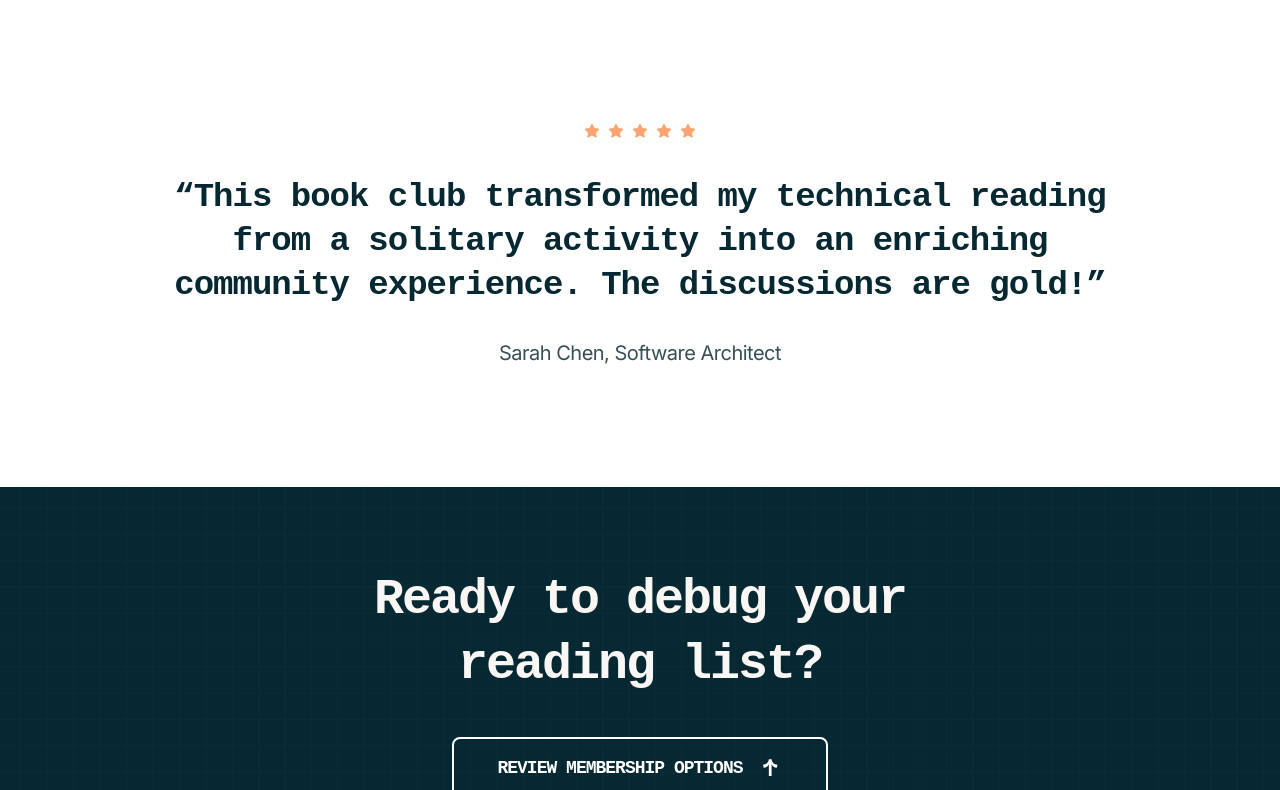
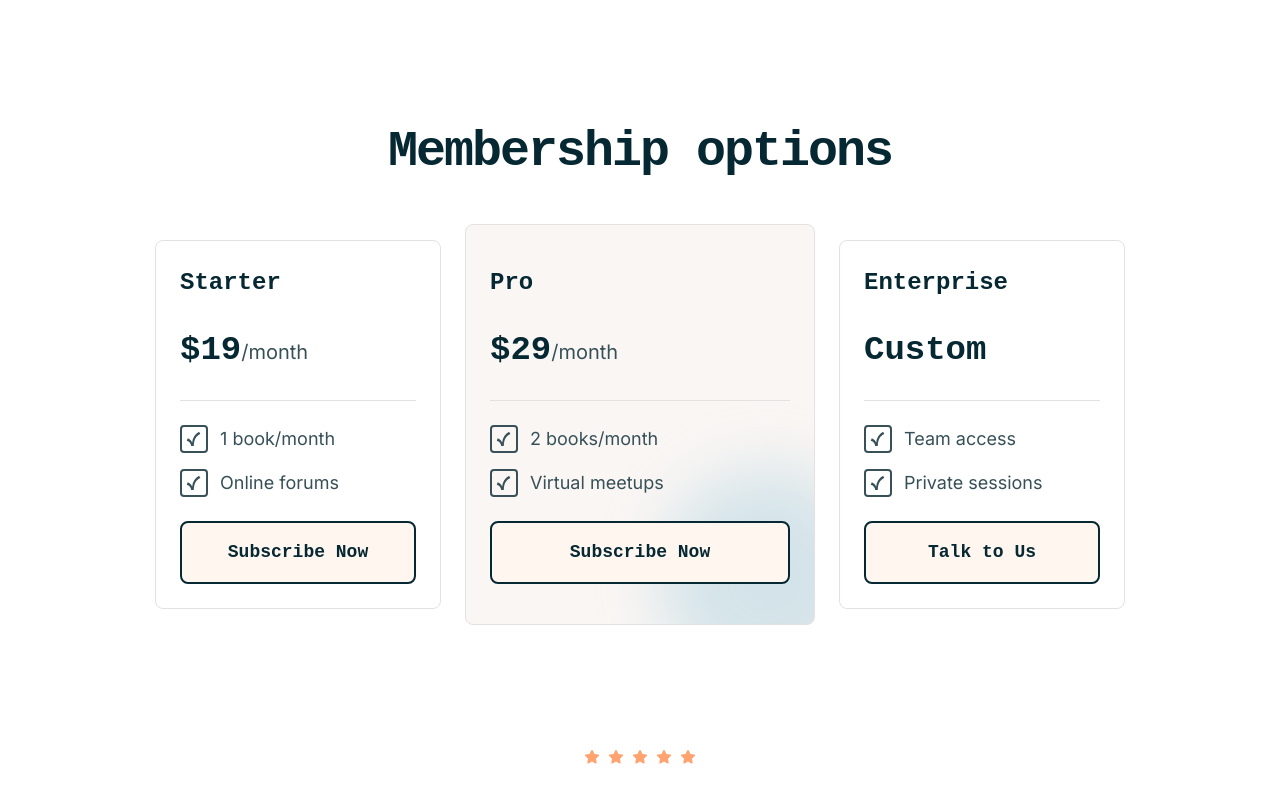
Before and after one commit to dev-rome/FM-Tech-Book-Landing-Page, a React (Vite) app: page / in a window 1280 px wide. Shown: the part 2666-3456 px from the top of the page. Built offline with nearby package versions, Linux system fonts and the light colour scheme; a web font is replaced by a local one.

Commit message:
add Membership section with MembershipCard component and glow pattern
Co-Authored-By: Claude Sonnet 4.6 <noreply@anthropic.com>

```diff
--- a/src/App.tsx
+++ b/src/App.tsx
@@ -2,6 +2,7 @@ import Header from "./section/Header";
 import AboutSection from "./section/AboutSection";
 import CommunitySection from "./section/CommunitySection";
 import Steps from "./section/Steps";
+import Membership from "./section/Membership";
 import Testimonial from "./section/Testimonial";
 import Footer from "./section/Footer";
 
@@ -24,6 +25,11 @@ function App() {
           </div>
         </section>
         <section className="px-200 pb-800 md:px-400 md:pb-1000 xl:pb-1200">
+          <div className="mx-auto max-w-[970px]">
+            <Membership />
+          </div>
+        </section>
+        <section className="px-200 pb-800 md:px-400 md:pb-1000 xl:pb-1200">
           <Testimonial />
         </section>
       </main>
--- /dev/null
+++ b/src/components/MembershipCard.tsx
@@ -0,0 +1,70 @@
+import Check from "../svg/Check";
+import Button from "./Button";
+import type { MembershipPlan } from "../constants";
+
+type MembershipCardProps = {
+  plan: MembershipPlan;
+};
+
+function MembershipCard({ plan }: MembershipCardProps) {
+  const formattedPrice =
+    typeof plan.price === "number" ? `$${plan.price}` : plan.price;
+
+  const cardStyles = plan.highlighted
+    ? "bg-neutral-100 px-300 py-300 lg:py-500 lg:max-w-[350px]"
+    : "bg-neutral-0 p-300 lg:max-w-[286px]";
+
+  const buttonStyles =
+    "text-16 rounded-8 bg-light-salmon-50 font-martian md:text-18 box-border block w-full border-2 border-neutral-900 px-150 py-200 text-center font-semibold text-neutral-900";
+
+  return (
+    <article
+      aria-label={`${plan.name} membership plan`}
+      className={`rounded-8 relative isolate box-border flex w-full flex-col overflow-hidden border border-neutral-200 md:max-lg:w-[calc(50%-0.75rem)] ${cardStyles}`}
+    >
+      {plan.highlighted && (
+        <img
+          src="/images/pattern-glow.svg"
+          alt=""
+          aria-hidden="true"
+          className="pointer-events-none absolute -right-32 -bottom-32 -z-10"
+        />
+      )}
+      <div>
+        <h3 className="font-martian text-24 mb-300 font-semibold text-neutral-900">
+          {plan.name}
+        </h3>
+        <p className="font-martian text-34 font-semibold text-neutral-900">
+          {formattedPrice}
+          {plan.priceLabel && (
+            <span className="font-inter text-20 font-normal text-neutral-700">
+              {plan.priceLabel}
+            </span>
+          )}
+        </p>
+      </div>
+      <hr className="my-300 border-neutral-200" />
+      <ul
+        aria-label={`${plan.name} plan features`}
+        className="mb-300 flex-1 space-y-200"
+      >
+        {plan.features.map((feature) => (
+          <li key={feature} className="flex items-start gap-150">
+            <Check />
+            <span className="font-inter text-18 text-neutral-700">
+              {feature}
+            </span>
+          </li>
+        ))}
+      </ul>
+      <Button
+        ariaLabel={`${plan.ctaLabel} for ${plan.name}`}
+        className={buttonStyles}
+      >
+        {plan.ctaLabel}
+      </Button>
+    </article>
+  );
+}
+
+export default MembershipCard;
--- /dev/null
+++ b/src/section/Membership.tsx
@@ -0,0 +1,26 @@
+import { MEMBERSHIP_PLANS } from "../constants";
+import MembershipCard from "../components/MembershipCard";
+
+function Membership() {
+  return (
+    <section
+      id="memberships"
+      aria-labelledby="memberships-heading"
+      className="flex flex-col gap-10"
+    >
+      <h2
+        id="memberships-heading"
+        className="text-34 md:text-50 font-martian leading-[130%] font-semibold tracking-[-2px] text-neutral-900 lg:text-center"
+      >
+        Membership options
+      </h2>
+      <div className="flex flex-col gap-300 md:flex-row md:flex-wrap lg:flex-nowrap lg:items-center lg:gap-300">
+        {MEMBERSHIP_PLANS.map((plan) => (
+          <MembershipCard key={plan.id} plan={plan} />
+        ))}
+      </div>
+    </section>
+  );
+}
+
+export default Membership;
```
